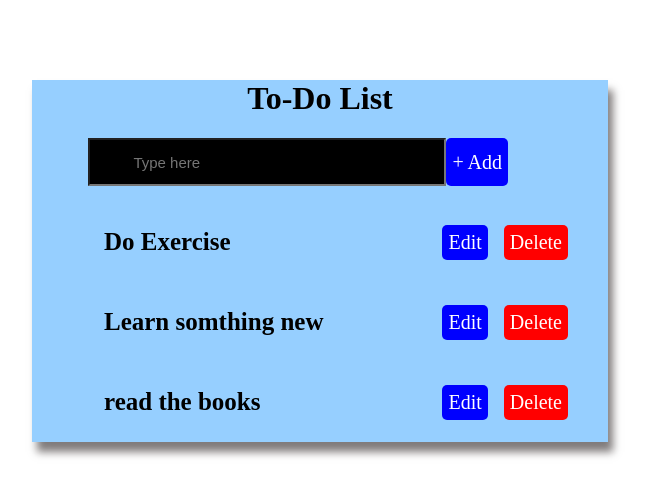
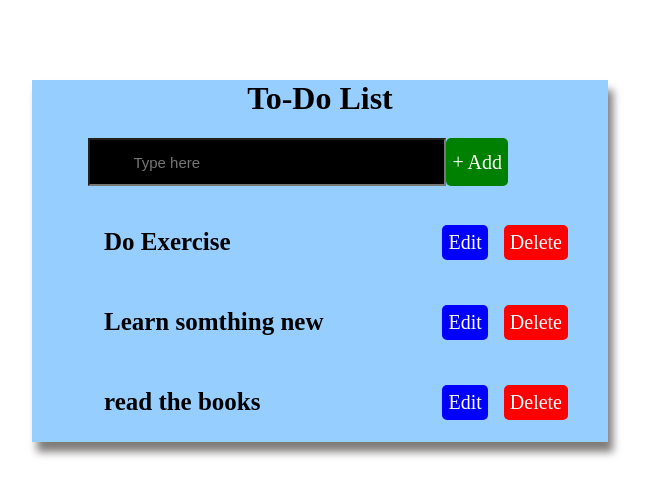
Before and after one commit to hsweetlin/hello-world, a React (Create React App) app: page / in a window 1280 px wide. Shown: the top 496 px of the page, without its empty margins (320-969 px from the left). Built offline with nearby package versions, Linux system fonts and the light colour scheme.

Commit message:
add classname to add button

```diff
--- a/src/components/Todo/index.js
+++ b/src/components/Todo/index.js
@@ -72,9 +72,9 @@ function Todo() {
           value={val}
           onChange={onChange}
         />
-       {val? (<button  type="submit" onClick={addButton}>
+       {val? (<button class="addButton" type="submit" onClick={addButton}>
           + Add
-        </button>) : (<button  type="submit" >
+        </button>) : (<button class="addButton" type="submit" >
           + Add
         </button>)}
       </form>
```
